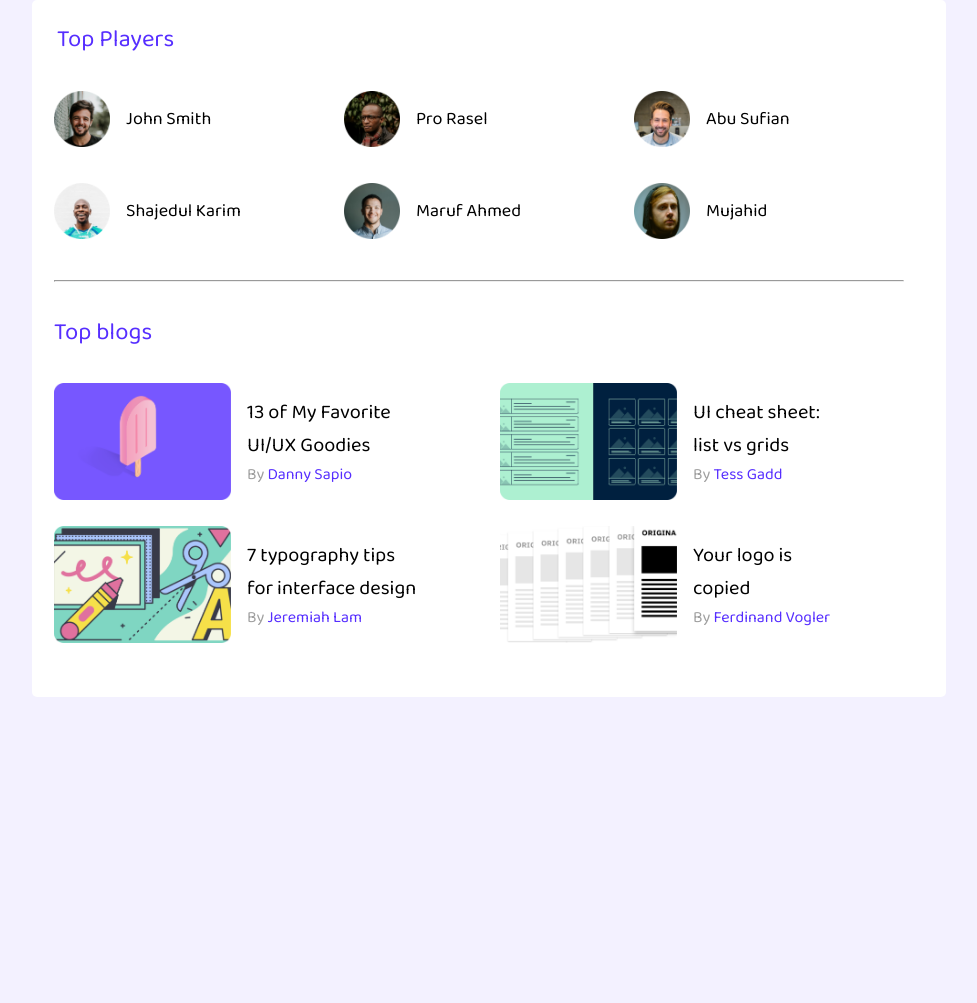
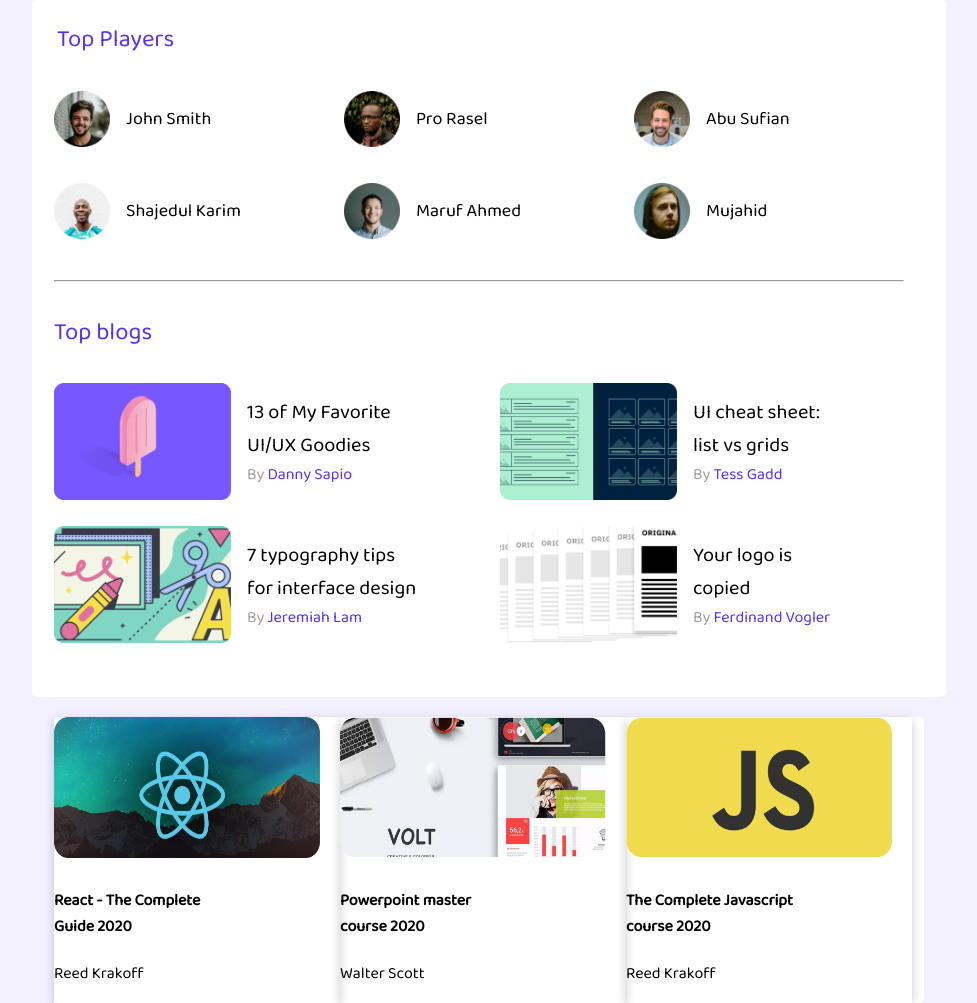
Before and after one commit to jfmemon/leader-board-1, a plain HTML site: page index.html in a window 1280 px wide. Shown: the whole page, without its empty margins (151-1128 px from the left). Before the commit the page ends 800 px from the top, so only its background shows below. Drawn offline with Linux system fonts and the light colour scheme; a web font is replaced by a local one.

Commit message:
course section processing

```diff
--- a/index.html
+++ b/index.html
@@ -79,10 +79,29 @@
                 </article>
             </div>
         </section>
+        <section class="course-container">
+            <div class="top-courses">
+                <div class="courses">
+                    <div class="course">
+                        <img class="course-image" src="images/courses/course-1.png" alt="">
+                        <h4 class="course-title">React - The Complete<br>Guide 2020</h4>
+                        <p class="trainer">Reed Krakoff</p>
+                    </div>
+                    <div class="course">
+                        <img class="course-image" src="images/courses/course-2.png" alt="">
+                        <h4 class="course-title">Powerpoint master<br>course 2020</h4>
+                        <p class="trainer">Walter Scott</p>
+                    </div>
+                    <div class="course">
+                        <img class="course-image" src="images/courses/course-3.png" alt="">
+                        <h4 class="course-title">The Complete Javascript<br>course 2020</h4>
+                        <p class="trainer">Reed Krakoff</p>
+                    </div>
+                </div>
+            </div>
+            </div>
+        </section>
     </main>
-    <footer>
-
-    </footer>
 </body>
 
 </html>
--- a/style.css
+++ b/style.css
@@ -9,14 +9,21 @@ body{
     font-weight: 500;
 }
 
-         /* ---------------
-              players
-           ---------------- */
+
+/* ---------------
+players
+---------------- */
+
+
+main{
+    display: flex;
+    flex-direction: column;
+    justify-content: center;
+}
 
 
 .container{
     display: flex;
-    flex-direction: row;
     justify-content: center;
 }
 
@@ -69,6 +76,13 @@ hr{
 
 }
 
+
+
+/* -----------------------
+          blog
+----------------------- */
+
+
 .top-blog{
     padding-left: 22px;
 }
@@ -118,3 +132,36 @@ hr{
 .by-color{
     color:#9F9F9F;
 }
+
+
+
+/* ----------------
+       course
+----------------- */
+
+
+.course-container{
+    margin-top: 20px;
+    display: flex;
+    justify-content: center;
+}
+
+.top-courses{
+    width: 870px;
+    background: #FFFFFF;
+    border-radius: 5px;
+}
+
+.courses{
+    display: flex;
+}
+
+.course{
+    padding-right: 20px;
+    box-shadow: 0 3px 10px rgb(0 0 0 / 0.2);
+}
+
+.course-image{
+    width: 266px;
+    height: 141px;
+}
```
